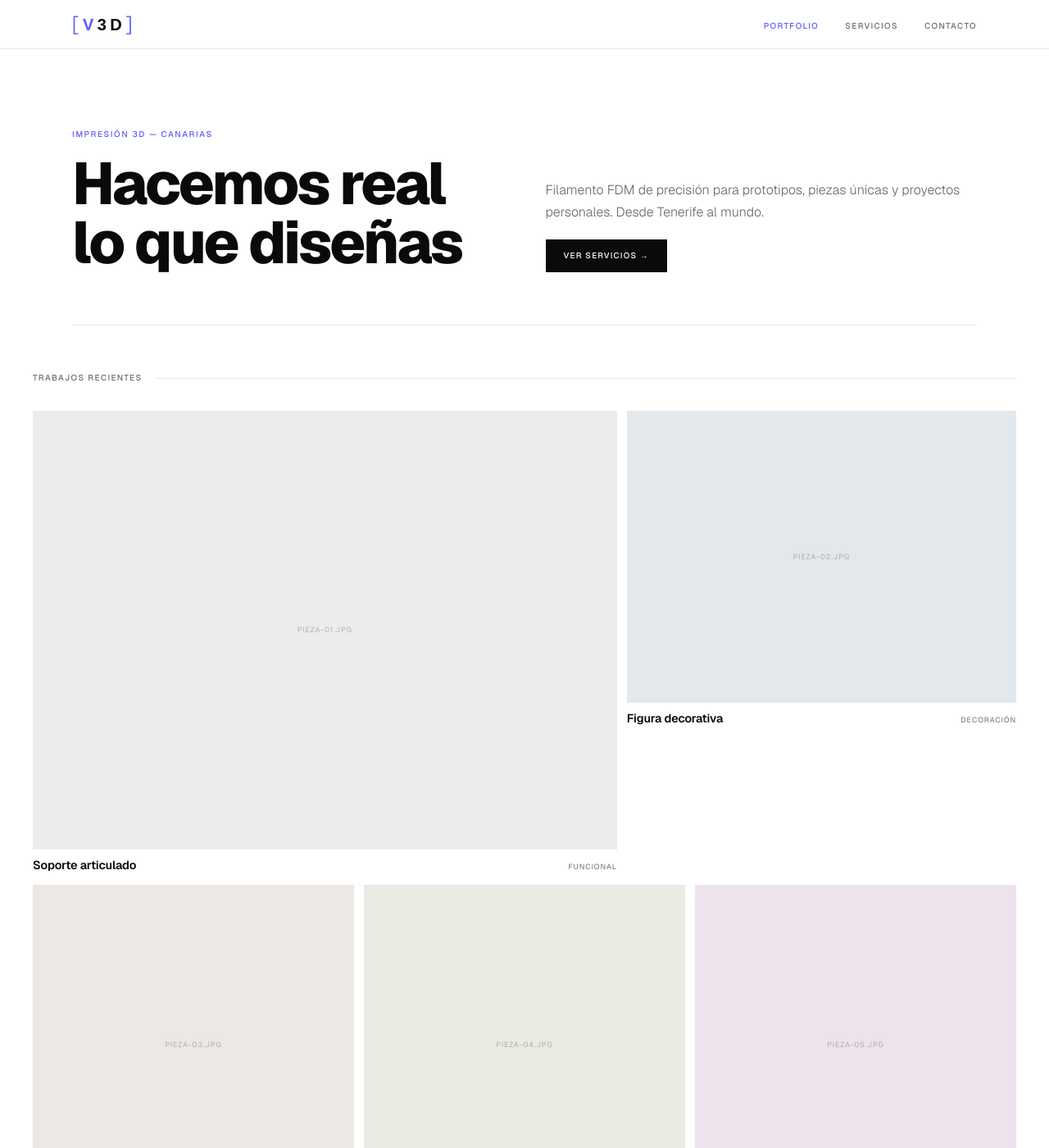
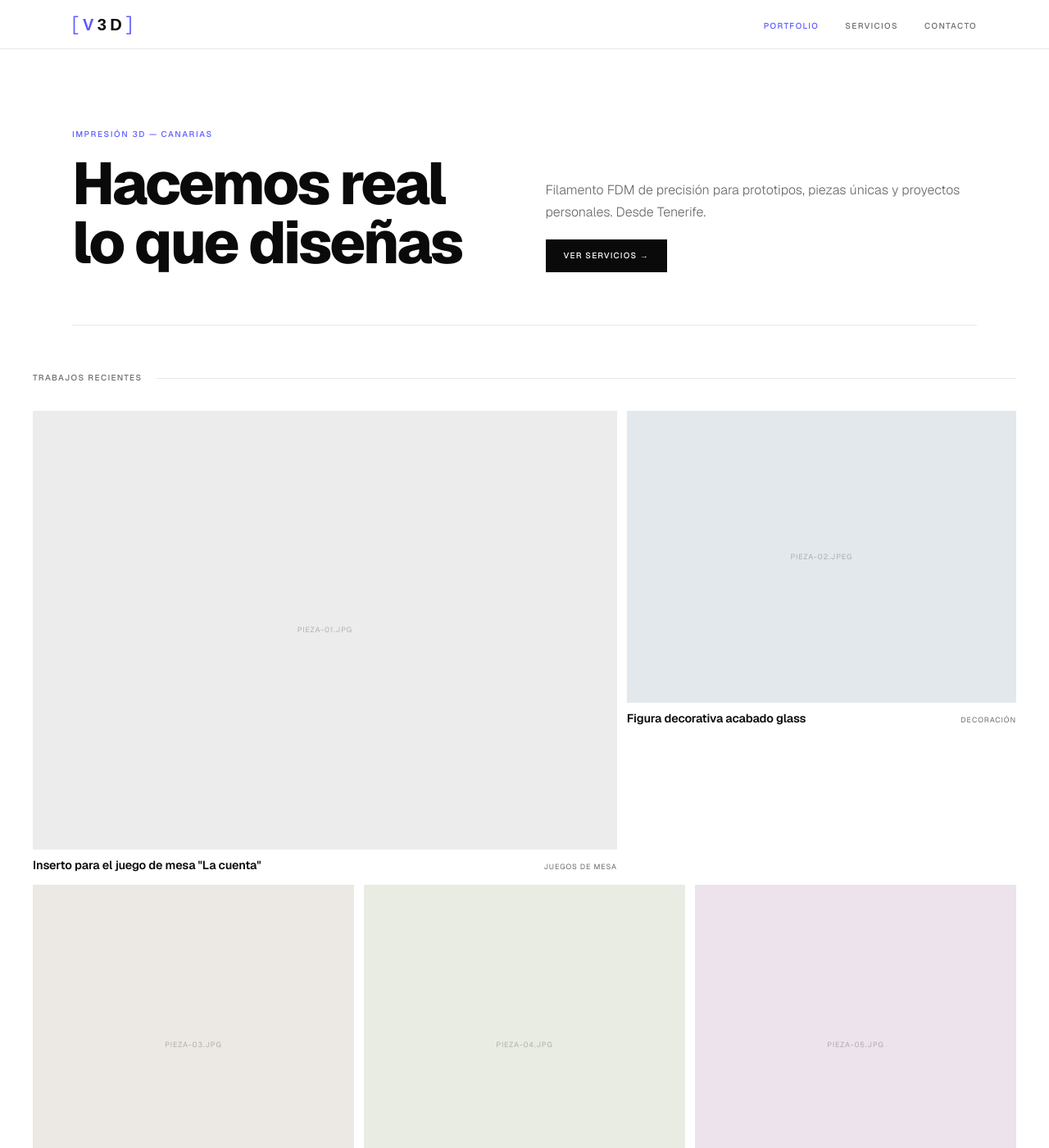
Before and after one commit to kavmini/v3D, a Jekyll site: the page built from index.html, in a window 1280 px wide and 1400 px high. Shown: the whole window at 82% size. Built offline with Jekyll 4.4.1, drawn with Linux system fonts in a browser that asks for light colours; some of the changed text lies outside the part shown.

Commit message:
Personalization

```diff
--- a/index.html
+++ b/index.html
@@ -12,7 +12,7 @@
       <h1>Hacemos real<br>lo que diseñas</h1>
     </div>
     <div class="page-hero-right">
-      <p>Filamento FDM de precisión para prototipos, piezas únicas y proyectos personales. Desde Tenerife al mundo.</p>
+      <p>Filamento FDM de precisión para prototipos, piezas únicas y proyectos personales. Desde Tenerife.</p>
       <a href="{{ '/servicios/' | relative_url }}" class="btn-primary">Ver servicios →</a>
     </div>
   </div>
@@ -28,16 +28,16 @@
           <div class="placeholder ph1">pieza-01.jpg</div>
         </div>
         <div class="work-meta">
-          <span class="work-title">Soporte articulado</span>
-          <span class="work-tag">Funcional</span>
+          <span class="work-title">Inserto para el juego de mesa "La cuenta"</span>
+          <span class="work-tag">Juegos de mesa</span>
         </div>
       </div>
       <div class="work-card">
         <div class="work-img-wrap">
-          <div class="placeholder ph2">pieza-02.jpg</div>
+          <div class="placeholder ph2">pieza-02.jpeg</div>
         </div>
         <div class="work-meta">
-          <span class="work-title">Figura decorativa</span>
+          <span class="work-title">Figura decorativa acabado glass</span>
           <span class="work-tag">Decoración</span>
         </div>
       </div>
@@ -46,26 +46,26 @@
     <div class="pf-row pf-row--trio">
       <div class="work-card">
         <div class="work-img-wrap"><div class="placeholder ph3">pieza-03.jpg</div></div>
-        <div class="work-meta"><span class="work-title">Llave personalizada</span><span class="work-tag">Encargo</span></div>
+        <div class="work-meta"><span class="work-title">Inserto para el juego "Harmonies"</span><span class="work-tag">Juegos de mesa</span></div>
       </div>
       <div class="work-card">
         <div class="work-img-wrap"><div class="placeholder ph4">pieza-04.jpg</div></div>
-        <div class="work-meta"><span class="work-title">Componente mecánico</span><span class="work-tag">Industrial</span></div>
+        <div class="work-meta"><span class="work-title">Portabolígrafos para escritorio</span><span class="work-tag">Decoración</span></div>
       </div>
       <div class="work-card">
         <div class="work-img-wrap"><div class="placeholder ph5">pieza-05.jpg</div></div>
-        <div class="work-meta"><span class="work-title">Carcasa a medida</span><span class="work-tag">Electrónica</span></div>
+        <div class="work-meta"><span class="work-title">Organizadores</span><span class="work-tag">A medida</span></div>
       </div>
     </div>
 
     <div class="pf-row pf-row--rduo">
       <div class="work-card">
         <div class="work-img-wrap"><div class="placeholder ph2">pieza-06.jpg</div></div>
-        <div class="work-meta"><span class="work-title">Joyería en resina</span><span class="work-tag">Resina</span></div>
+        <div class="work-meta"><span class="work-title">V3D</span><span class="work-tag">Info</span></div>
       </div>
       <div class="work-card">
         <div class="work-img-wrap"><div class="placeholder ph1">pieza-07.jpg</div></div>
-        <div class="work-meta"><span class="work-title">Prototipo de producto</span><span class="work-tag">Prototipado</span></div>
+        <div class="work-meta"><span class="work-title">Procesos de modelado</span><span class="work-tag">Fusion 360</span></div>
       </div>
     </div>
 
```
Also changed, not shown: _pages/contacto.html (+2 -21 lines), _pages/servicios.html (+5 -7 lines), 2 other files.
